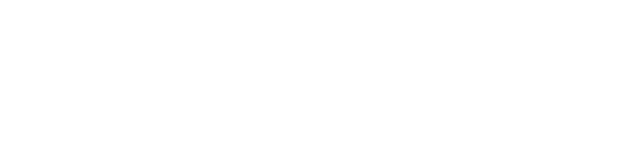
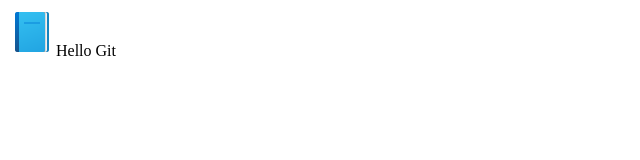
Before and after one commit to code2moksha/git, a website: page index.html in a window 1280 px wide. Shown: the whole page, without its empty margins (0-640 px from the left). Drawn offline with Linux system fonts and the light colour scheme.

Commit message:
logo and header styled

```diff
--- a/index.html
+++ b/index.html
@@ -6,6 +6,7 @@
   <title>Document</title>
 </head>
 <body>
+  <header class=""><img src="book.png">Hello Git</header>
 
 </body>
 </html>
--- /dev/null
+++ b/style.css
@@ -0,0 +1,5 @@
+*,
+*::before,
+*::after {
+  box-sizing: inherit;
+}
```
Also changed, not shown: book.png (added), 1 other file.
